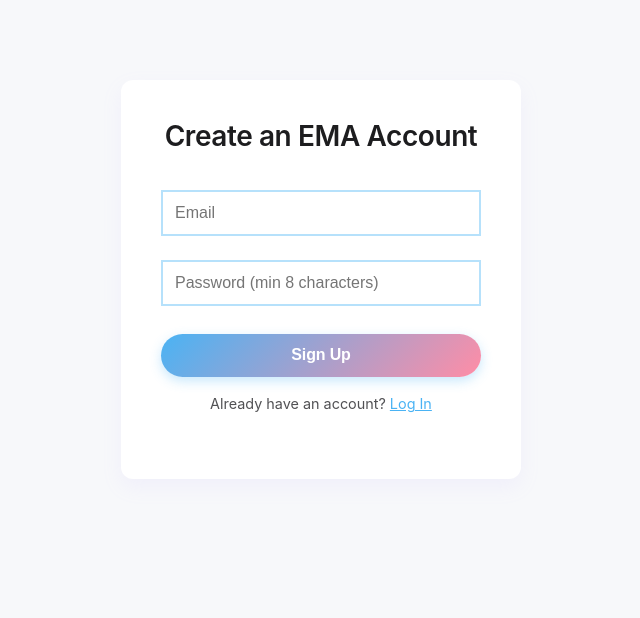
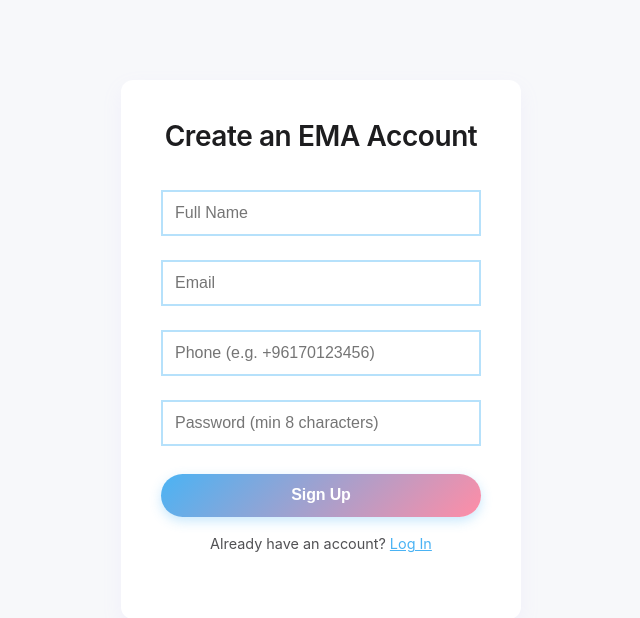
Before and after one commit to Omaritani24/EMA, a Flask app: page /signup in a window 1280 px wide. Shown: the top 618 px of the page, without its empty margins (319-959 px from the left). Run offline with Flask 3, Linux system fonts and the light colour scheme.

Commit message:
added more features to login/signup

```diff
--- a/EMA-website/app.py
+++ b/EMA-website/app.py
@@ -3,47 +3,59 @@ import sqlite3
 from werkzeug.security import generate_password_hash, check_password_hash
 
 import sqlite3
-
-conn = sqlite3.connect('users.db')
-conn.execute('CREATE TABLE IF NOT EXISTS users (id INTEGER PRIMARY KEY, username TEXT UNIQUE, password TEXT)')
-
-conn.close()
+import re
 
 app = Flask(__name__)
 app.secret_key = 'F92jsj39vfjQw7&$!Kmdslz38zPq'
 
 def get_db():
-    conn = sqlite3.connect('users.db')
+    conn = sqlite3.connect('users.db', check_same_thread=False)
     conn.row_factory = sqlite3.Row
     return conn
 
-import re  # at the top of app.py
+
+ # at the top of app.py
 
 @app.route('/signup', methods=['GET', 'POST'])
 def signup():
     if request.method == 'POST':
-        email = request.form['username']
+        email = request.form['username'].strip().lower()
         password = request.form['password']
+        full_name = request.form['full_name'].strip()
+        phone = request.form['phone'].strip()
 
-        # Validate email
-        email_regex = r'^[\w\.-]+@[\w\.-]+\.\w+$'
-        if not re.match(email_regex, email):
-            flash('Invalid email format.')
+        # Validations
+        if len(password) < 8:
+            flash("Password must be at least 8 characters.")
             return render_template('signup.html')
 
-        # Validate password length
-        if len(password) < 8:
-            flash('Password must be at least 8 characters long.')
+        if not re.match(r'^[\w\.-]+@[\w\.-]+\.\w+$', email):
+            flash("Invalid email format.")
+            return render_template('signup.html')
+
+        if not re.match(r'^\+\d{11,14}$', phone):
+            flash("Invalid phone number format.")
+            return render_template('signup.html')
+
+        # Create new connection INSIDE the route
+        conn = sqlite3.connect('users.db', check_same_thread=False)
+        conn.row_factory = sqlite3.Row
+
+        existing = conn.execute("SELECT * FROM users WHERE username = ?", (email,)).fetchone()
+        if existing:
+            flash('Email is already registered.')
+            conn.close()
             return render_template('signup.html')
 
         hashed = generate_password_hash(password)
-        conn = get_db()
-        conn.execute("INSERT INTO users (username, password) VALUES (?, ?)", (email, hashed))
+        conn.execute("INSERT INTO users (username, password, full_name, phone) VALUES (?, ?, ?, ?)",
+                     (email, hashed, full_name, phone))
         conn.commit()
         conn.close()
         return redirect(url_for('login'))
 
     return render_template('signup.html')
+
 @app.route('/home')
 def dashboard():
     if 'user_id' not in session:
--- a/EMA-website/static/styles.css
+++ b/EMA-website/static/styles.css
@@ -169,8 +169,15 @@ nav {
 
 .cta-buttons {
     display: flex;
+    align-items: center;
     gap: 1rem;
 }
+
+.cta-buttons span {
+    font-weight: 500;
+    color: var(--primary-color);
+}
+
 
 .hamburger {
     display: none;
--- a/EMA-website/templates/home.html
+++ b/EMA-website/templates/home.html
@@ -26,7 +26,7 @@
             </ul>
             <div class="cta-buttons">
                 <span style="font-weight: 500; color: var(--primary-color); margin-right: 1rem;">
-                    Hello, {{ user.username.split('@')[0].capitalize() }}!
+                    Hello, {{ user.full_name }}!
                 </span>
                 <a href="{{ url_for('logout') }}" class="button secondary-button">Logout</a>
             </div>
--- a/EMA-website/templates/signup.html
+++ b/EMA-website/templates/signup.html
@@ -9,11 +9,13 @@
     <div class="auth-container">
         <h2>Create an EMA Account</h2>
         <form method="POST">
-            <input type="email" name="username" placeholder="Email" required pattern="^[^@\s]+@[^@\s]+\.[^@\s]+$">
-<input type="password" name="password" placeholder="Password (min 8 characters)" required minlength="8">
 
-            <button type="submit" class="button primary-button">Sign Up</button>
-            <p>Already have an account? <a href="{{ url_for('login') }}">Log In</a></p>
+                <input type="text" name="full_name" placeholder="Full Name" required>
+                <input type="email" name="username" placeholder="Email" required pattern="^[^@\s]+@[^@\s]+\.[^@\s]+$">
+                <input type="tel" name="phone" placeholder="Phone (e.g. +96170123456)" required pattern="^\+\d{11,14}$">
+                <input type="password" name="password" placeholder="Password (min 8 characters)" required minlength="8">
+                <button type="submit" class="button primary-button">Sign Up</button>
+                <p>Already have an account? <a href="{{ url_for('login') }}">Log In</a></p>
         </form>
     </div>
 </body>
```
Also changed, not shown: EMA-website/setup_db.py (added, +16 -0 lines), EMA-website/users.db.
